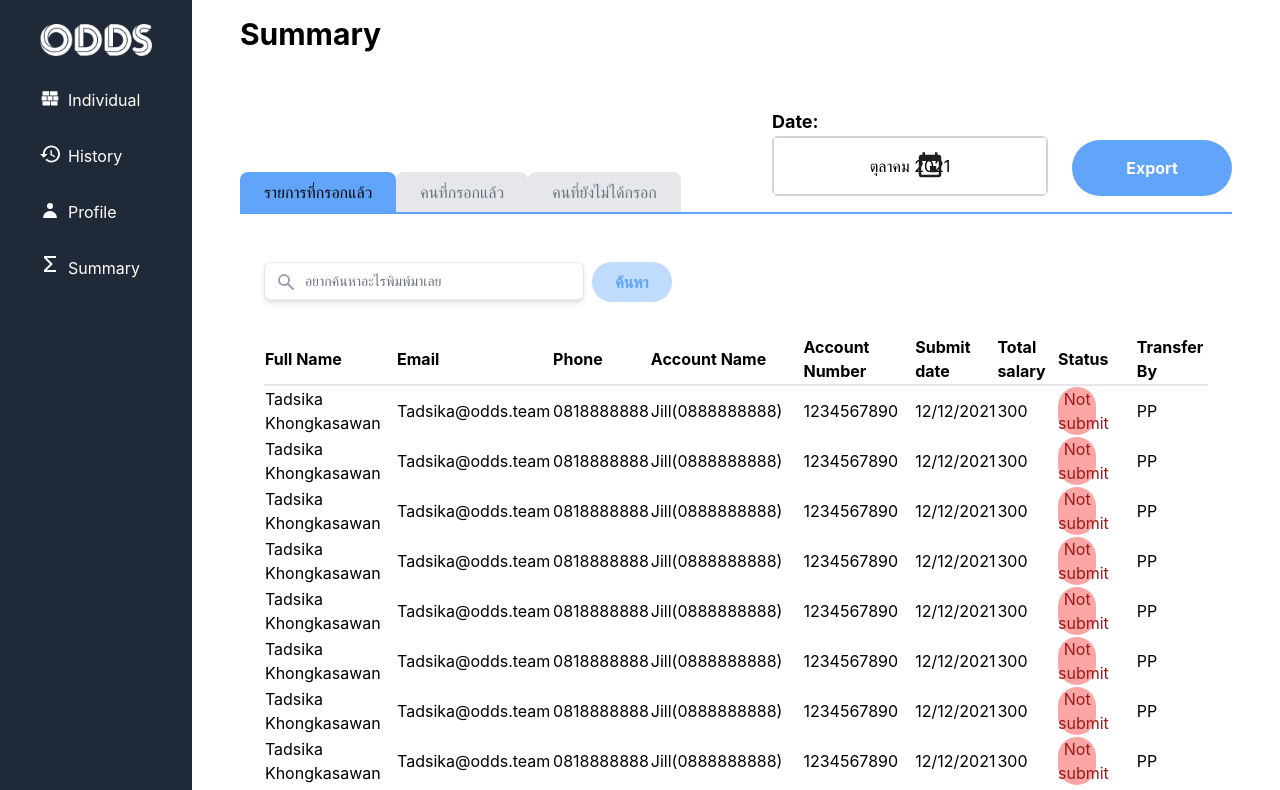
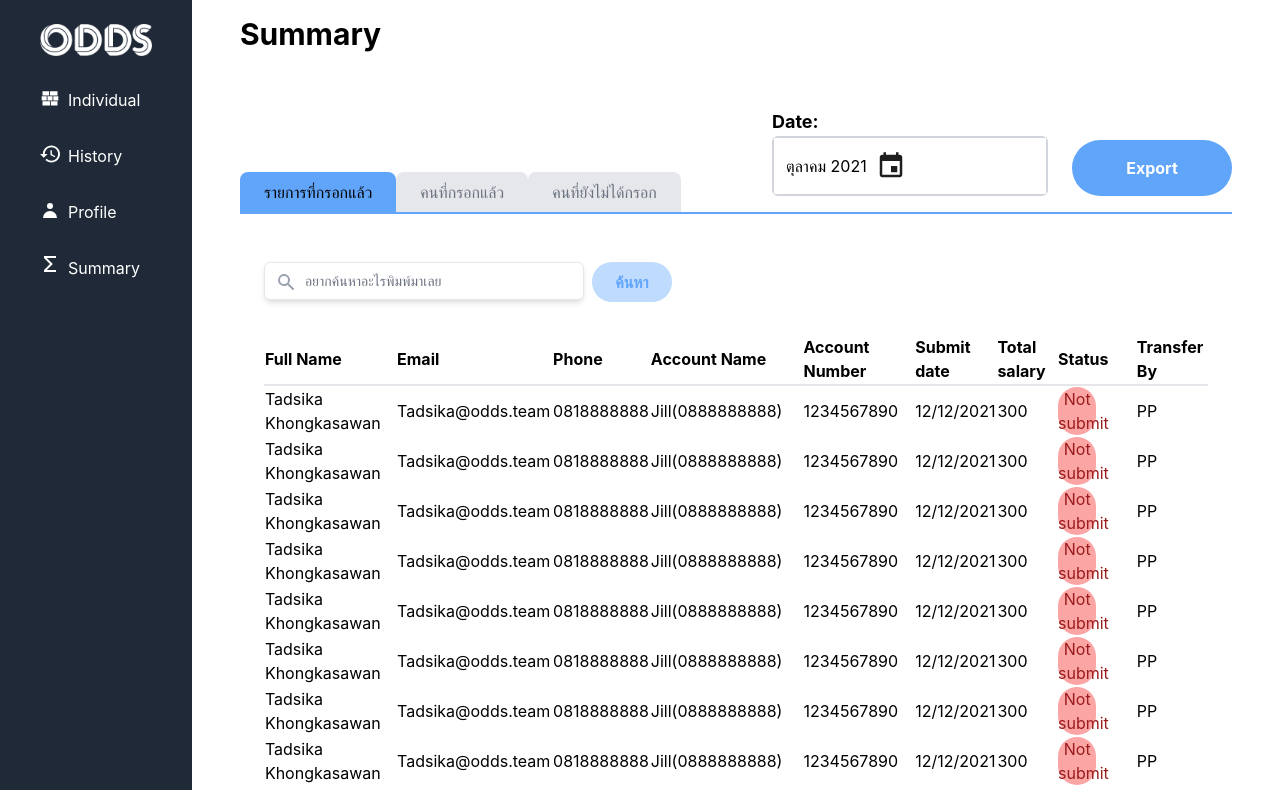
Before and after one commit to Fahlalla/workingrecord-fe, a React (Create React App) app: page /summary in a window 1280 px wide. Shown: the top 790 px of the page. Built offline with nearby package versions, Linux system fonts and the light colour scheme.

Commit message:
Change date pickers fomat

```diff
--- a/src/Component/DatePicker.js
+++ b/src/Component/DatePicker.js
@@ -9,14 +9,14 @@ const DatePickers = () => {
   const [startDate, setStartDate] = useState(new Date());
   const iconCalendarStyle = {
     position: "absolute",
-    padding: "1% 1% 0 11%",
+    padding: "1% 1% 0 8%",
     display: "flex",
   };
 
   return (
     <label className="flex rounded-md border-2 border-gray-300">
       <DatePicker
-        className="py-3 w-full text-center px-3 h-14 "
+        className="py-3 w-full px-3 h-14"
         selected={startDate}
         onChange={(date) => setStartDate(date)}
         dateFormat="MMMM yyyy"
```
